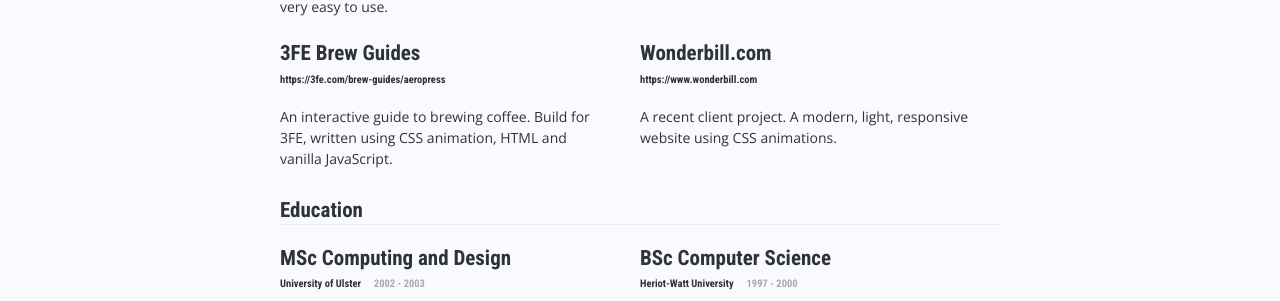
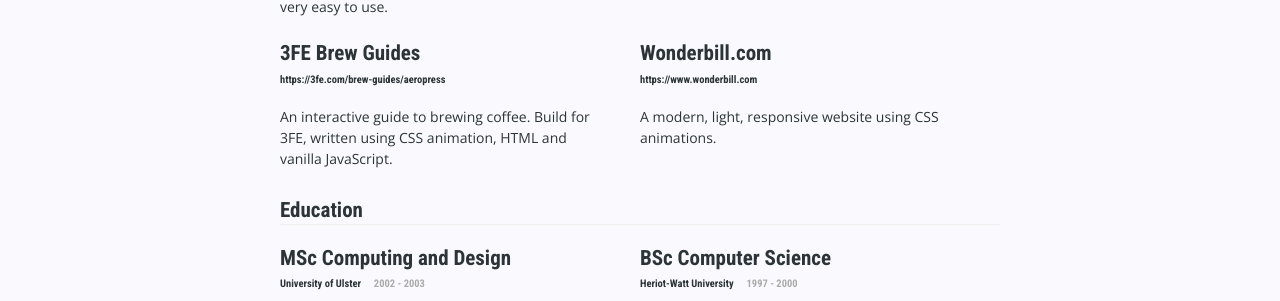
Before and after one commit to donovanh/donovanh.github.com, a Jekyll site: the page built from cv/index.html, in a window 1280 px wide. Shown: the part 1460-1761 px from the top of the page. Built offline with Jekyll 4.4.1, drawn with Linux system fonts in a browser that asks for light colours; nearby versions of some CDN libraries.

Commit message:
Updating wording

```diff
--- a/cv/index.html
+++ b/cv/index.html
@@ -174,7 +174,7 @@ newstylesheet: cv
             <span class="project-link">https://www.wonderbill.com</span>
           </span>
         </h2>
-        <p>A recent client project. A modern, light, responsive website using CSS animations.</p>
+        <p>A modern, light, responsive website using CSS animations.</p>
       </section>
 
     </section>
```
